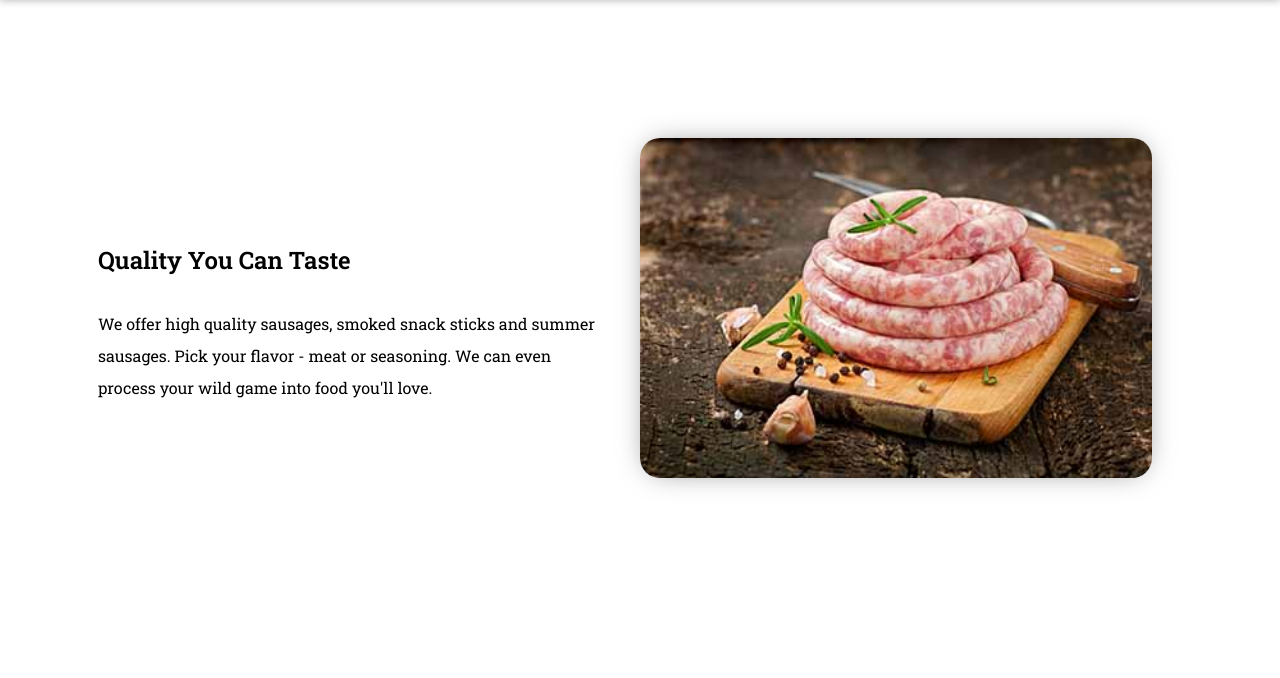
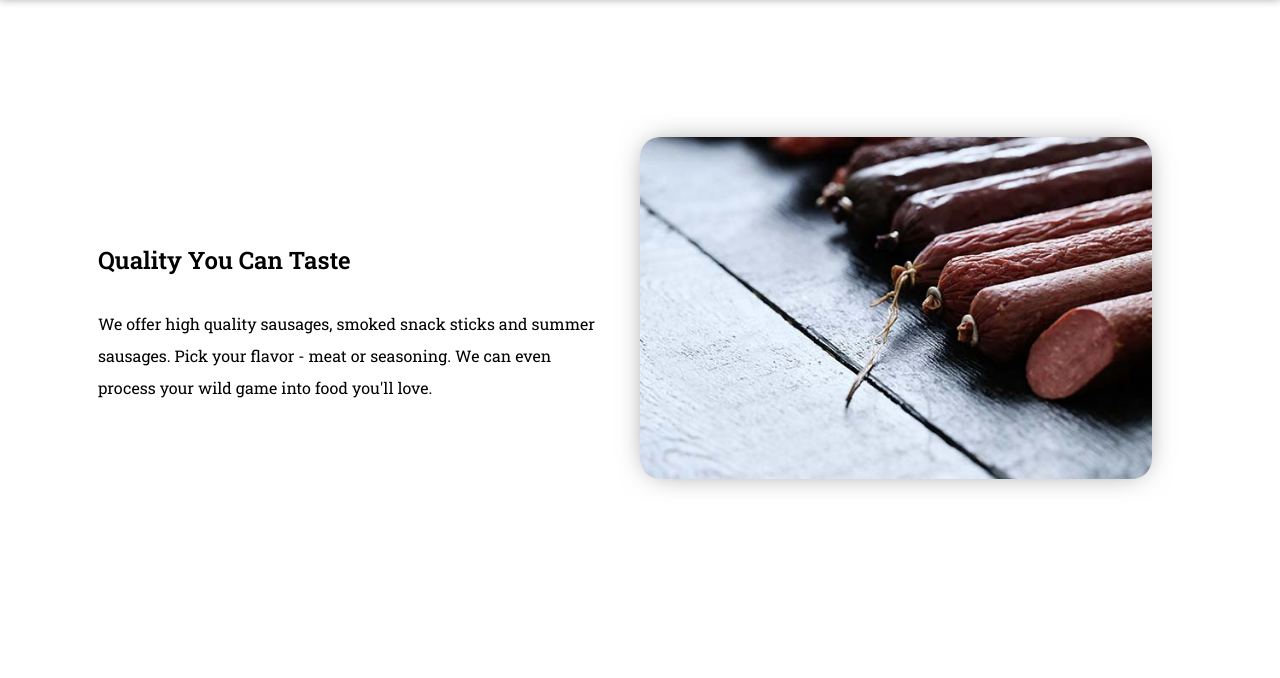
Before and after one commit to michaelhefner/ryansmeat-vanilla, a PHP site: page / in a window 1280 px wide. Shown: the part 112-790 px from the top of the page. Run offline with PHP 8.4, Linux system fonts and the light colour scheme.

Commit message:
image change

```diff
--- a/hero.php
+++ b/hero.php
@@ -12,5 +12,5 @@
             We can even process your wild game into food you'll love.
           </p>
         </div>
-        <img src="./img/fresh-raw-sausage-old-wooden_400px.jpg" width="1280px" />
+        <img src="./img/roasted-sausages 600x400.jpg" width="600px" height="400px" />
       </section>
```
Also changed, not shown: img/roasted-sausages 600x400.jpg (added).
